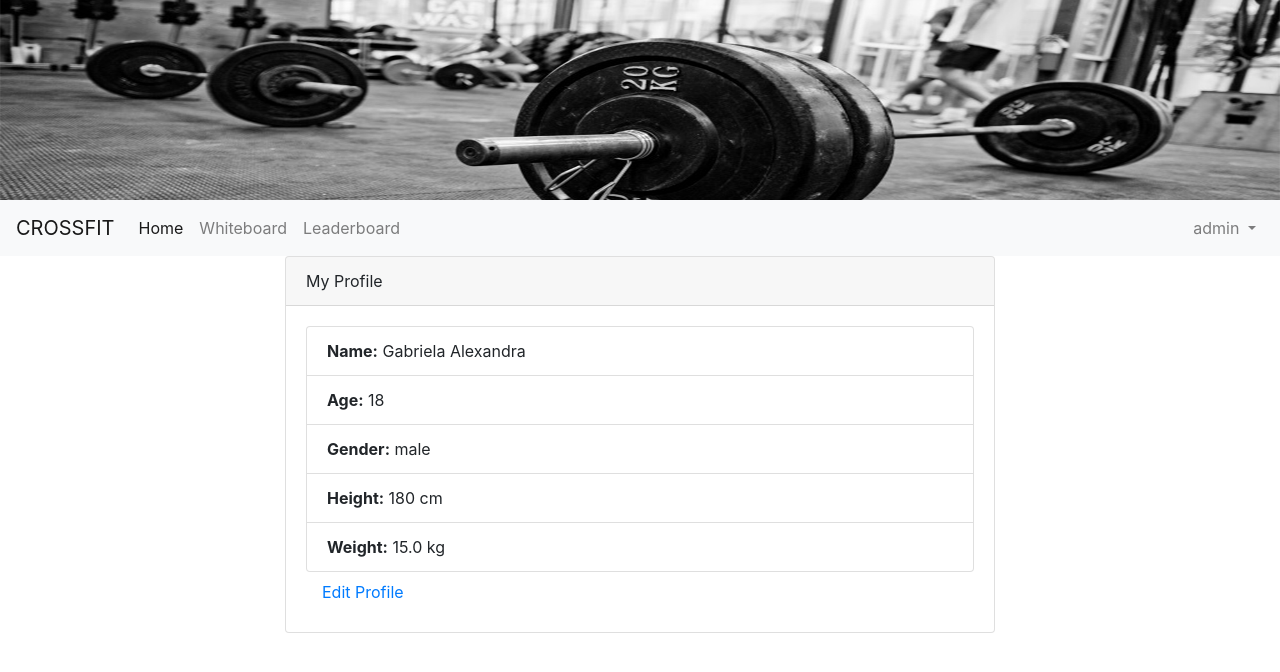
After one commit to Lexi9616/Crossfit_project, a Django app: page /profile-details/3/ in a window 1280 px wide. The commit adds this page. Shown: the top 672 px of the page. Run offline with Django 5.2, Linux system fonts and the light colour scheme; a user stored in the database is signed in; data comes from the database, SQL or seed files in the repository; some libraries are stand-ins or nearby versions.

Commit message:
my profile - details, edit, whiteboard - list, edit; leaderboard view; workout;  navbar; header

```diff
--- a/crossfit/urls.py
+++ b/crossfit/urls.py
@@ -11,5 +11,6 @@ urlpatterns = [
     path('profile-details/<int:pk>/', ProfileDetailView.as_view(), name='profile-details'),
     path('profile-edit/<int:pk>', views.ProfileUpdateView.as_view(), name='profile-update'),
     path('workout/<int:workout_id>/submit/', SubmitWorkoutResponseView.as_view(), name='submit_workout_response'),
+    path('leaderboard/', views.Leaderboard.as_view(), name='leaderboard'),
 
 ]
--- a/crossfit/views.py
+++ b/crossfit/views.py
@@ -103,3 +103,12 @@ class SubmitWorkoutResponseView(LoginRequiredMixin, FormView):
         response.workout = workout
         response.save()
         return redirect('workout_detail', pk=workout_id)
+
+
+class Leaderboard(LoginRequiredMixin, TemplateView):
+    model = WorkoutResponse
+    context_object_name = 'leaderboard'
+    template_name = 'profileupdate.html'
+    def leaderboard(request):
+        workout_responses = WorkoutResponse.objects.all()
+        return render(request, 'leaderboard.html', {'workout_responses': workout_responses})
--- /dev/null
+++ b/static/styles.css
@@ -0,0 +1,5 @@
+.header-img {
+    width: 100%;
+    max-height: 200px;
+    height: auto;
+}
--- /dev/null
+++ b/templates/navbar.html
@@ -0,0 +1,53 @@
+<nav class="navbar navbar-expand-lg navbar-light bg-light">
+    <a class="navbar-brand" href="#">CROSSFIT</a>
+    <button class="navbar-toggler" type="button" data-toggle="collapse" data-target="#navbarNav"
+            aria-controls="navbarNav" aria-expanded="false" aria-label="Toggle navigation">
+        <span class="navbar-toggler-icon"></span>
+    </button>
+    <div class="collapse navbar-collapse" id="navbarNav">
+        <ul class="navbar-nav mr-auto">
+            <li class="nav-item active">
+                <a class="nav-link" href="{% url 'home' %}">Home</a>
+            </li>
+            {% if request.user.is_authenticated %}
+                <li class="nav-item">
+{#                    <a class="nav-link" href="{% url 'profile-details' pk=request.user.pk %}">Profile</a>#}
+                </li>
+                <li class="nav-item">
+                    <a class="nav-link" href="{% url 'workout_list' %}">Whiteboard</a>
+                </li>
+                <li class="nav-item">
+                    <a class="nav-link" href="{% url 'leaderboard' %}">Leaderboard</a>
+                </li>
+            {% endif %}
+        </ul>
+        <ul class="navbar-nav">
+            {% if request.user.is_authenticated %}
+                <li class="nav-item dropdown">
+                    <a class="nav-link dropdown-toggle" href="#" id="navbarDropdownMenuLink" role="button"
+                       data-toggle="dropdown" aria-haspopup="true" aria-expanded="false">
+                        {{ request.user.username }}
+                    </a>
+                    <div class="dropdown-menu" aria-labelledby="navbarDropdownMenuLink">
+                        <a class="dropdown-item" href="{% url 'profile-details' pk=request.user.pk %}">Profile</a>
+                        <a class="dropdown-item" href="{% url 'password_change' %}">Change Password</a>
+                        <form action="{% url 'logout' %}" method="post">
+                            {% csrf_token %}
+                            <button class="dropdown-item" type="submit">Logout</button>
+                        </form>
+                    </div>
+                </li>
+            {% else %}
+                <li class="nav-item">
+                    <a class="nav-link" href="{% url 'login' %}">Login</a>
+                </li>
+                <li class="nav-item">
+                    <a class="nav-link" href="{% url 'create-user' %}">Register</a>
+                </li>
+                <li class="nav-item">
+                    <a class="nav-link" href="{% url 'password_reset' %}">Reset Password</a>
+                </li>
+            {% endif %}
+        </ul>
+    </div>
+</nav>
--- /dev/null
+++ b/templates/profiledetails.html
@@ -0,0 +1,25 @@
+{% extends 'base.html' %}
+
+{% block title %}My Profile{% endblock %}
+
+{% block content %}
+<div class="container">
+    <div class="row justify-content-center">
+        <div class="col-md-8">
+            <div class="card">
+                <div class="card-header">My Profile</div>
+                <div class="card-body">
+                    <ul class="list-group">
+                        <li class="list-group-item"><strong>Name:</strong> {{ profile.first_name }} {{ profile.last_name }}</li>
+                        <li class="list-group-item"><strong>Age:</strong> {{ profile.age }}</li>
+                        <li class="list-group-item"><strong>Gender:</strong> {{ profile.gender }}</li>
+                        <li class="list-group-item"><strong>Height:</strong> {{ profile.height }} cm</li>
+                        <li class="list-group-item"><strong>Weight:</strong> {{ profile.weight }} kg</li>
+                    </ul>
+                    <a class="nav-link" href="{% url 'profile-update' pk=request.user.pk %}">Edit Profile</a>
+                </div>
+            </div>
+        </div>
+    </div>
+</div>
+{% endblock %}
--- a/templates/wkdetails.html
+++ b/templates/wkdetails.html
@@ -7,5 +7,5 @@
     <p>{{ workout.get_type_display }}</p>
     <p>{{ workout.description }}</p>
     <p>{{ workout.date }}</p>
-    <a href="{% url 'submit_workout_response' workout_id=workout.id %}" class="btn btn-primary">Submit Workout Response</a>
+    <a href="{% url 'submit_workout_response' workout_id=workout.id %}" class="btn btn-primary">Log your result</a>
 {% endblock %}
```
Also changed, not shown: templates/leaderboard.html (added, +33 -0 lines), templates/profileupdate.html (added, +14 -0 lines), templates/workout_response_form.html (added, +73 -0 lines), crossfit/migrations/0002_profile_age_profile_gender_profile_height_and_more.py (added), crossfit/migrations/0003_alter_profile_age_alter_workoutresponse_weight_used.py (added), crossfit/migrations/0004_alter_profile_height_alter_profile_weight.py (added), static/Crossfit.jpg (added).
